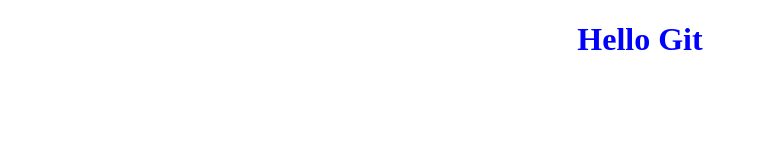
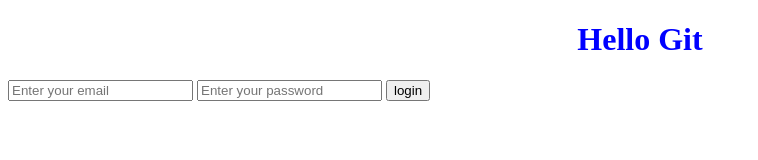
Before and after one commit to Ei-shwe-khine/my-awesome-project, a plain HTML site: page index.html in a window 1280 px wide. Shown: the whole page, without its empty margins (0-758 px from the left). Drawn offline with Linux system fonts and the light colour scheme.

Commit message:
created login form

```diff
--- a/index.html
+++ b/index.html
@@ -11,6 +11,10 @@
     <h1>
         Hello Git
     </h1>
+
+    <input type="email" placeholder="Enter your email"/>
+    <input type="password" placeholder="Enter your password"/>
+    <input type="submit" value="login">
     <script src="script.js"></script>
 </body>
 </html>
```
